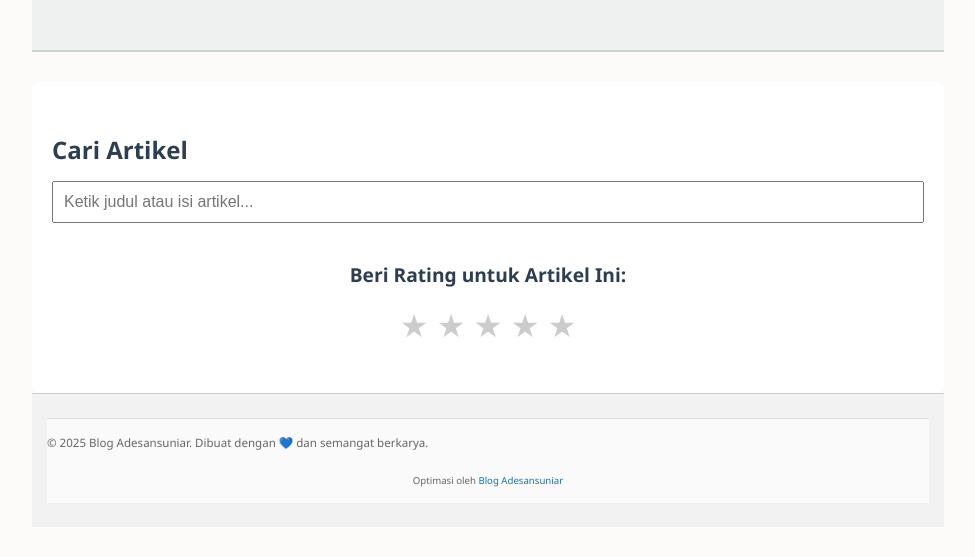
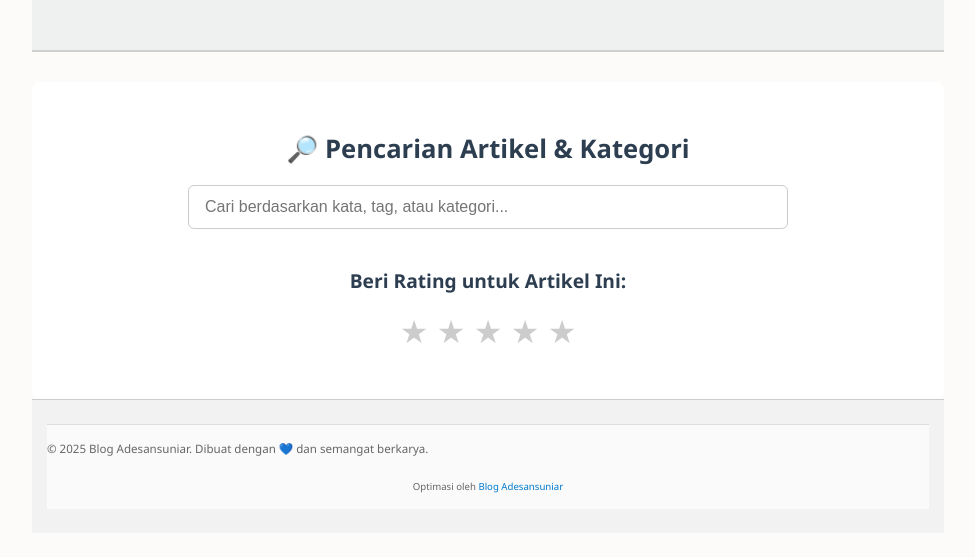
Before and after one commit to adesansuniar/blog-adesansuniar, a Jekyll site: the page built from search.html, in a window 1280 px wide. Shown: the part 461-1018 px from the top of the page, without its empty margins (152-1127 px from the left). Built offline with Jekyll 4.4.1, drawn with Linux system fonts in a browser that asks for light colours; comment, search, counter and statistics services are not loaded; part of the change alters nothing that is shown.

Commit message:
Update search.html

```diff
--- a/search.html
+++ b/search.html
@@ -1,11 +1,64 @@
 ---
 layout: default
-title: Pencarian Artikel
-permalink: /search/
+title: "Pencarian Artikel"
+description: "Cari artikel berdasarkan judul, isi, tag, atau kategori dari Blog Ade Sansuniar."
 ---
 
-<h2>Cari Artikel</h2>
-<input type="text" id="search-input" placeholder="Ketik judul atau isi artikel..." style="width:100%; padding: 10px; font-size: 16px;" />
-<ul id="results-list" style="list-style: none; padding-left: 0;"></ul>
+<h2 style="text-align: center; margin-top: 30px; font-size: 1.6em; color: #2c3e50;">
+  🔎 Pencarian Artikel & Kategori
+</h2>
 
-<script src="{{ "/search.js" | relative_url }}"></script>
+<div style="max-width: 600px; margin: 20px auto;">
+  <input type="text" id="search-box" placeholder="Cari berdasarkan kata, tag, atau kategori..."
+         style="width: 100%; padding: 12px 16px; font-size: 1em; border: 1px solid #ccc; border-radius: 6px;" />
+</div>
+
+<div id="search-results" style="max-width: 800px; margin: 30px auto; line-height: 1.6;"></div>
+
+<script>
+  const searchBox = document.getElementById("search-box");
+  const resultsContainer = document.getElementById("search-results");
+  let posts = [];
+
+  fetch("{{ '/search.json' | relative_url }}")
+    .then(res => res.json())
+    .then(data => {
+      posts = data;
+    });
+
+  searchBox.addEventListener("input", function () {
+    const query = this.value.toLowerCase().trim();
+    resultsContainer.innerHTML = "";
+
+    if (query.length < 2) return;
+
+    const filtered = posts.filter(post =>
+      post.title.toLowerCase().includes(query) ||
+      post.description.toLowerCase().includes(query) ||
+      post.content.toLowerCase().includes(query) ||
+      post.tags.some(tag => tag.toLowerCase().includes(query)) ||
+      post.categories.some(cat => cat.toLowerCase().includes(query))
+    );
+
+    if (filtered.length === 0) {
+      resultsContainer.innerHTML = "<p style='text-align:center;'>🔍 Tidak ditemukan hasil pencarian.</p>";
+      return;
+    }
+
+    filtered.forEach(post => {
+      const el = document.createElement("div");
+      el.innerHTML = `
+        <h3 style="margin-bottom: 5px;">
+          <a href="${post.url}" style="color: #2b6777;">${post.title}</a>
+        </h3>
+        <p style="font-size: 0.9em; color: #555;">${post.description}</p>
+        <p style="font-size: 0.8em; color: #888;">
+          🏷️ <strong>Tags:</strong> ${post.tags.join(', ')} |
+          📂 <strong>Kategori:</strong> ${post.categories.join(', ')}
+        </p>
+        <hr style="margin: 20px 0;" />
+      `;
+      resultsContainer.appendChild(el);
+    });
+  });
+</script>
```
